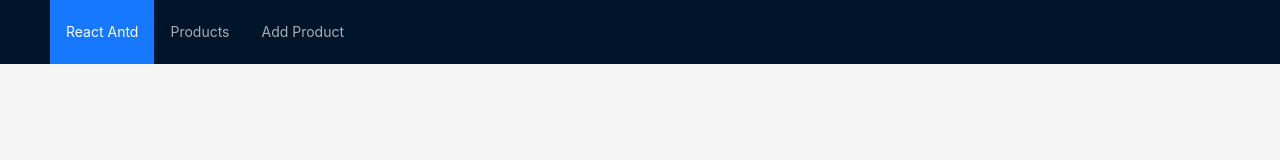
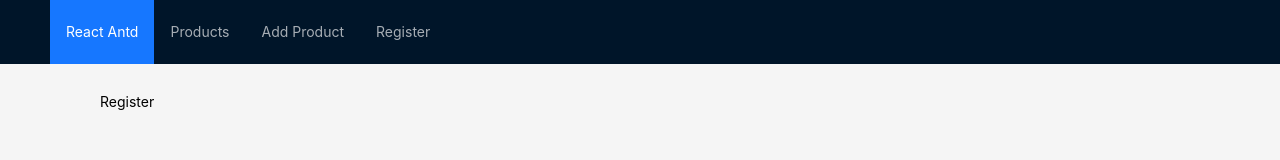
Before and after one commit to vanhoa690/web2091-react-sp25, a React (Vite) app: page /register in a window 1280 px wide. Shown: the top 160 px of the page. Built offline with nearby package versions, Linux system fonts and the light colour scheme.

Commit message:
route register

```diff
--- a/src/App.tsx
+++ b/src/App.tsx
@@ -5,11 +5,16 @@ import ProductEdit from "./pages/product/edit";
 import { Layout, Menu } from "antd";
 import "antd/dist/reset.css"; // Ant Design v5 reset styles
 import { Link } from "react-router-dom";
+import Register from "./pages/auth/register";
 
 const { Header } = Layout;
 
 function App() {
   const element = useRoutes([
+    {
+      path: "/register",
+      element: <Register />,
+    },
     {
       path: "/product/list",
       element: <ProductList />,
@@ -36,6 +41,9 @@ function App() {
           <Menu.Item key="3">
             <Link to="/product/add">Add Product</Link>
           </Menu.Item>
+          <Menu.Item key="4">
+            <Link to="/register">Register</Link>
+          </Menu.Item>
         </Menu>
       </Header>
       <main style={{ padding: "0 100px" }}>{element}</main>
--- /dev/null
+++ b/src/pages/auth/register.tsx
@@ -0,0 +1,22 @@
+import { useAuth } from "../../hooks";
+
+function Register() {
+  const { mutate } = useAuth({ resource: "register" });
+  const onFinish = (values: any) => {
+    mutate(values);
+  };
+  return (
+    <div
+      style={{
+        display: "flex",
+        flexDirection: "column",
+        gap: 30,
+        marginTop: 30,
+      }}
+    >
+      Register
+    </div>
+  );
+}
+
+export default Register;
```
